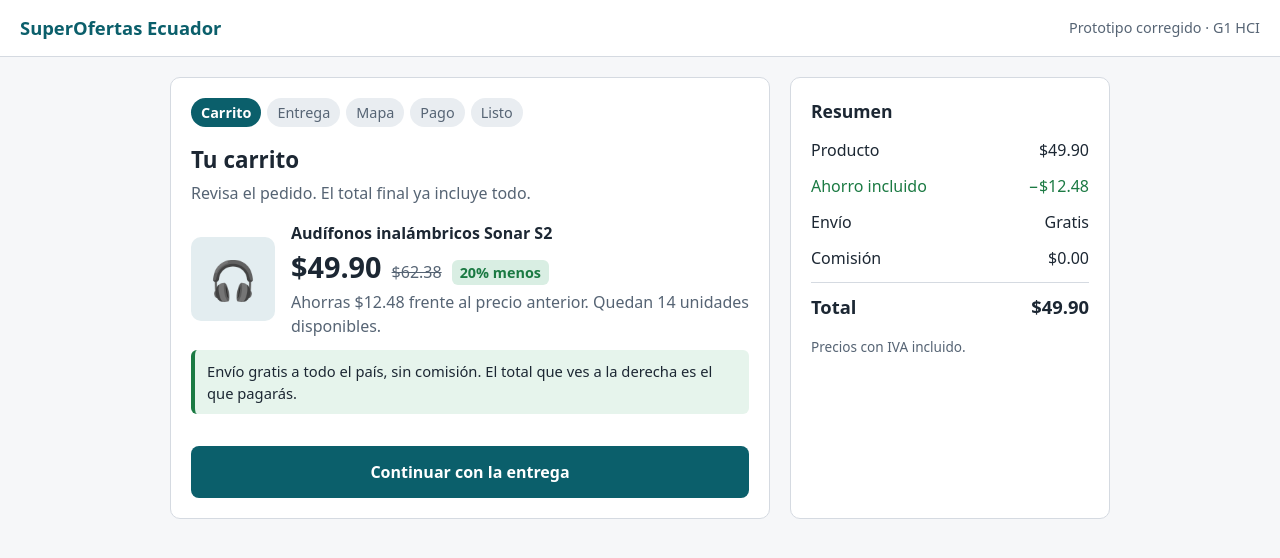
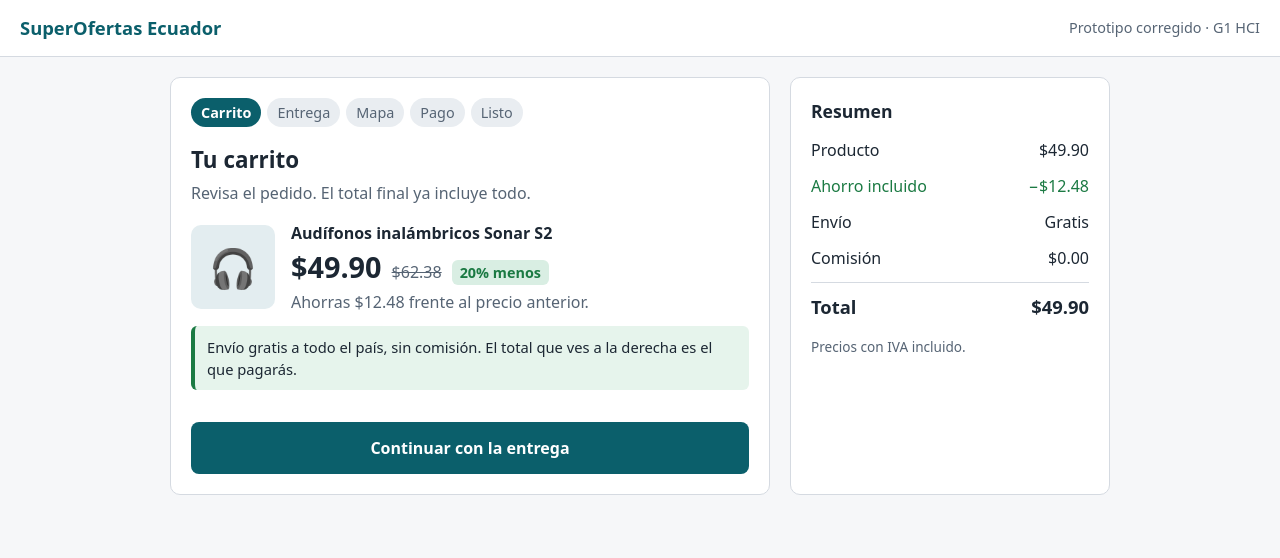
Before and after one commit to juANO2202/HCI-2026-G1, a plain HTML site: page src/index.html in a window 1280 px wide. Drawn offline with Linux system fonts and the light colour scheme.

Commit message:
Correcion prototipo

```diff
--- a/src/index.html
+++ b/src/index.html
@@ -66,7 +66,7 @@ input.bad{border-color:var(--err)}
     <div class="product"><div class="thumb" aria-hidden="true">🎧</div>
       <div><b>Audífonos inalámbricos Sonar S2</b>
         <div class="price"><b>$49.90</b><span class="old">$62.38</span><span class="tag">20% menos</span></div>
-        <div class="sub" style="margin:2px 0 0">Ahorras $12.48 frente al precio anterior. Quedan 14 unidades disponibles.</div></div></div>
+        <div class="sub" style="margin:2px 0 0">Ahorras $12.48 frente al precio anterior.</div></div></div>
     <div class="note ok">Envío gratis a todo el país, sin comisión. El total que ves a la derecha es el que pagarás.</div>
     <button class="btn primary" data-go="1">Continuar con la entrega</button>
   </div>
@@ -133,14 +133,14 @@ input.bad{border-color:var(--err)}
 const $=id=>document.getElementById(id),names=["Carrito","Entrega","Mapa","Pago","Listo"];let cur=0,forceFail=false;
 function go(n){cur=n;document.querySelectorAll(".step").forEach(s=>s.classList.toggle("hide",+s.dataset.s!==n));
  $("steps").innerHTML=names.map((t,i)=>`<li class="${i==n?"on":i<n?"done":""}">${t}</li>`).join("");
- if(n==2){$("maddr").textContent=full()}window.scrollTo(0,0)}
+ if(n==2){$("maddr").textContent=full();centerPin();$("mapmsg").innerHTML='Dirección: <b id="maddr">'+full()+'</b>'}window.scrollTo(0,0)}
 const full=()=>`${$("addr").value}, ${$("city").value}, ${$("prov").value}`;
 document.querySelectorAll("[data-go]").forEach(b=>b.onclick=()=>go(+b.dataset.go));
 function check(id,ok,msg){const e=$("e-"+id);$(id).classList.toggle("bad",!ok);e.textContent=ok?"":msg;return ok}
 $("to-map").onclick=()=>{const r=[check("prov",$("prov").value,"Elige tu provincia."),check("city",$("city").value.trim(),"Escribe tu ciudad."),check("addr",$("addr").value.trim().length>5,"Escribe tu calle y número."),check("name",$("name").value.trim().split(" ").length>1,"Escribe nombre y apellido."),check("tel",/^\d{9,10}$/.test($("tel").value.replace(/\D/g,"")),"Escribe un teléfono de 9 o 10 dígitos."),check("mail",/^\S+@\S+\.\S+$/.test($("mail").value),"Escribe un correo válido, como nombre@correo.com.")];
  if(r.every(Boolean))go(2);else document.querySelector(".bad").focus()};
 $("geo").onclick=()=>{$("prov").value="Pichincha";$("city").value="Quito";$("addr").value="Av. Amazonas N24-12 y Colón";$("geo").textContent="Ubicación aplicada. Revisa los datos."};
-const map=$("map"),pin=$("pin");let drag=false;pin.style.left="50%";pin.style.top="60%";
+const map=$("map"),pin=$("pin");let drag=false;function centerPin(){pin.style.left="50%";pin.style.top="50%"}centerPin();
 function mv(e){const r=map.getBoundingClientRect();pin.style.left=Math.min(Math.max(e.clientX-r.left,0),r.width)+"px";pin.style.top=Math.min(Math.max(e.clientY-r.top+15,15),r.height)+"px"}
 pin.onpointerdown=e=>{drag=true;pin.setPointerCapture(e.pointerId)};pin.onpointermove=e=>drag&&mv(e);pin.onpointerup=()=>{drag=false;$("mapmsg").innerHTML="Pin ajustado. Si es correcto, pulsa <b>Guardar dirección</b>."};
 $("fail").onclick=()=>{forceFail=true;$("pay").click()};
```
Also changed, not shown: prototipos/propuesta/propuesta-1-carrito.png, 1 other file.
